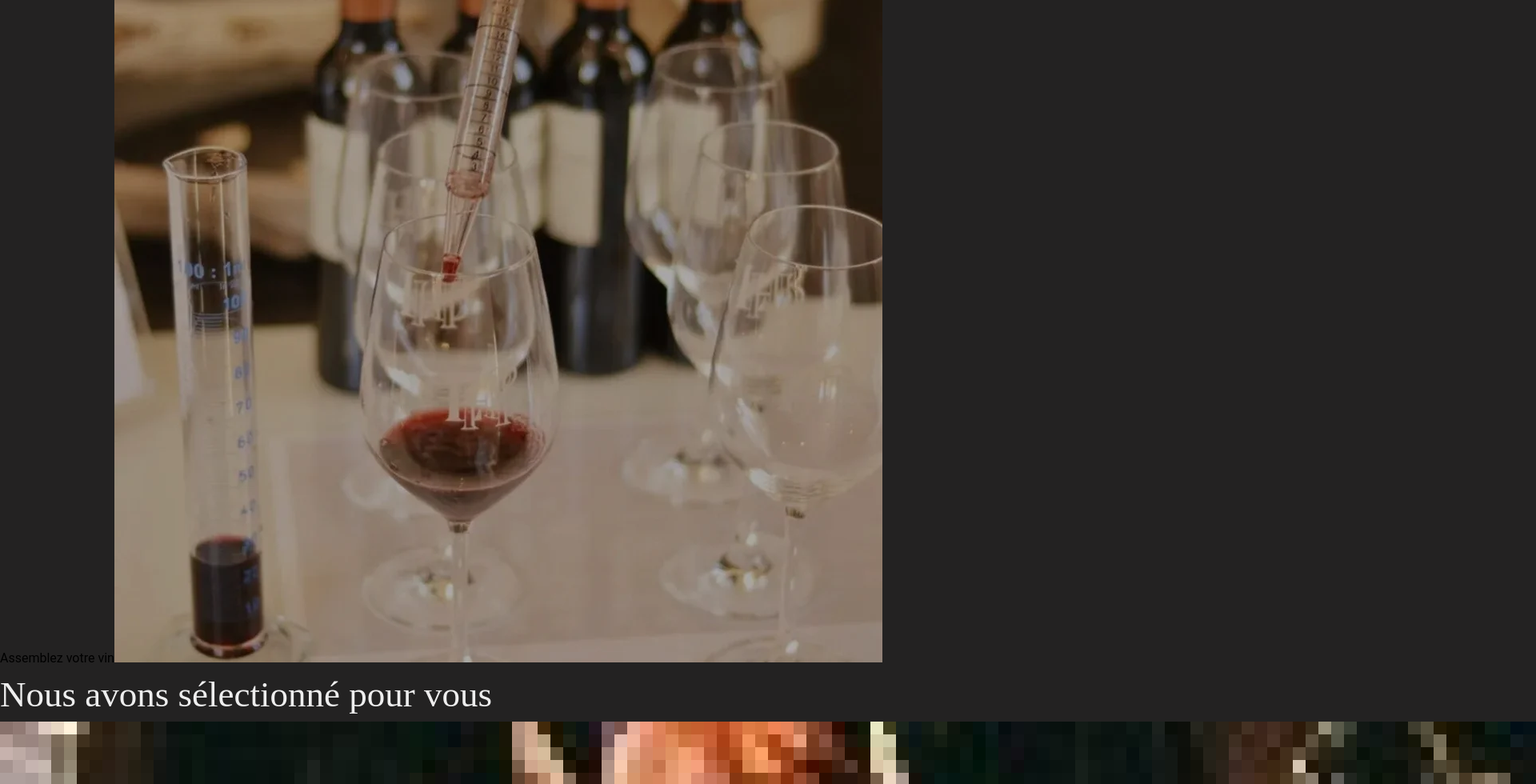
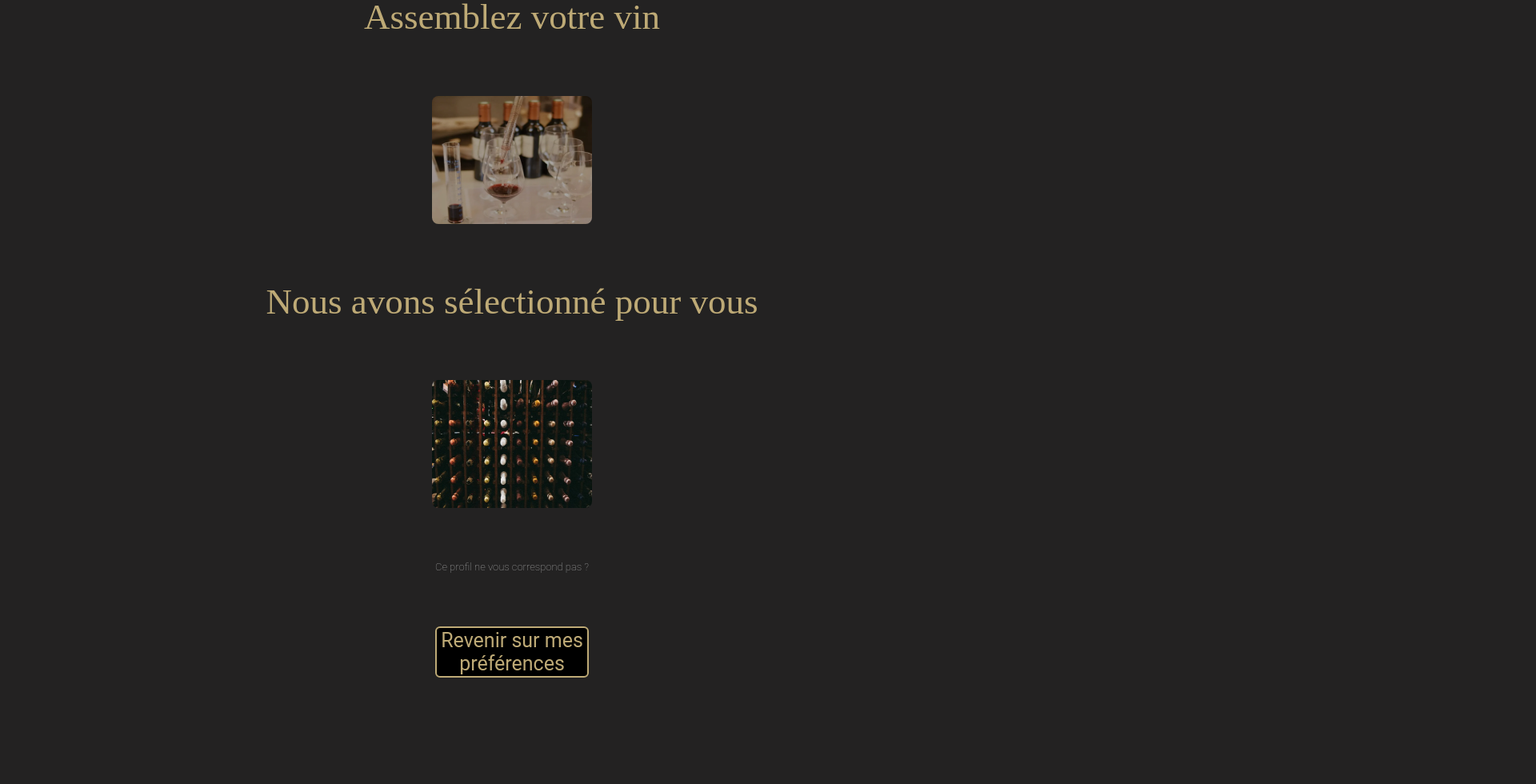
Before and after one commit to Mogwaie/Inovin, a React (Vite) app in the folder frontend/: page /degustation-profile in a window 1280 px wide. Shown: the part 460-1440 px from the top of the page at 80% size, 1920 px wide, since content can reach past the window. After the commit the page ends 1371 px from the top, so only its background shows below. Built offline with nearby package versions, Linux system fonts and the light colour scheme.

Commit message:
css fixed

```diff
--- a/frontend/src/assets/styles/_variable.scss
+++ b/frontend/src/assets/styles/_variable.scss
@@ -29,7 +29,7 @@ $font-size-list-burger-tablet: 38px;
   font-family: $font-family-title;
   color: $app-primary-font-color;
   font-weight: 600;
-  font-size: 22px;
+  font-size: 26px;
 }
 
 @mixin font-title-tablet {
--- a/frontend/src/assets/styles/pages/_degustation-profile.scss
+++ b/frontend/src/assets/styles/pages/_degustation-profile.scss
@@ -5,15 +5,15 @@
   flex-direction: column;
   align-items: center;
   justify-content: space-between;
+}
 
 .degustation-header {
-    border: solid 3px brown;
   display: flex;
   flex-direction: column;
   justify-content: center;
 
   h2 {
-      margin: 10% auto 15% auto;
+    margin: 0 auto 5% auto;
   }
 
   p {
@@ -22,30 +22,56 @@
     text-align: center;
   }
 }
-  button {
-    align-items: end;
-  }
 
-  .assembez-vin {
-    border: solid 3px rgb(42, 93, 165);
+.assemblez-vin {
   width: 100%;
   display: flex;
   flex-direction: column;
   align-items: center;
 
+  h3 {
+    margin: 5% auto 5% auto;
+    color: $app-primary-font-color;
+  }
+
   img {
-      width: 50%;
+    width: 200px;
+    height: 160px;
+    border-radius: 8px;
   }
 }
+
 .selection-vin {
-    border: solid 3px rgb(165, 42, 65);
   width: 100%;
   display: flex;
   flex-direction: column;
   align-items: center;
 
+  h3 {
+    margin: 5% auto 5% auto;
+    color: $app-primary-font-color;
+  }
+
   img {
-    width: 50%;
+    width: 200px;
+    height: 160px;
+    border-radius: 8px;
   }
 }
+
+h4 {
+  text-align: center;
+  margin: 5% auto 0% auto;
+  color: $font-family-title-color;
+  font-weight: lighter;
+  font-size: small;
 }
+
+.button-deg {
+  text-align: center;
+  margin: 5% auto 5% auto;
+
+  Button {
+    width: 12rem;
+  }
+}
--- a/frontend/src/pages/DegustationProfile.jsx
+++ b/frontend/src/pages/DegustationProfile.jsx
@@ -25,7 +25,7 @@ function DegustationProfile() {
         </p>
       </div>
       <div className="assemblez-vin">
-        <h3v className="title-h3">Assemblez votre vin</h3v>
+        <h3 className="title-h3">Assemblez votre vin</h3>
         <img src={Assemblage} alt="empty" />
       </div>
       <div className="selection-vin">
```
Lines whose indentation alone changed are shown as unchanged.
